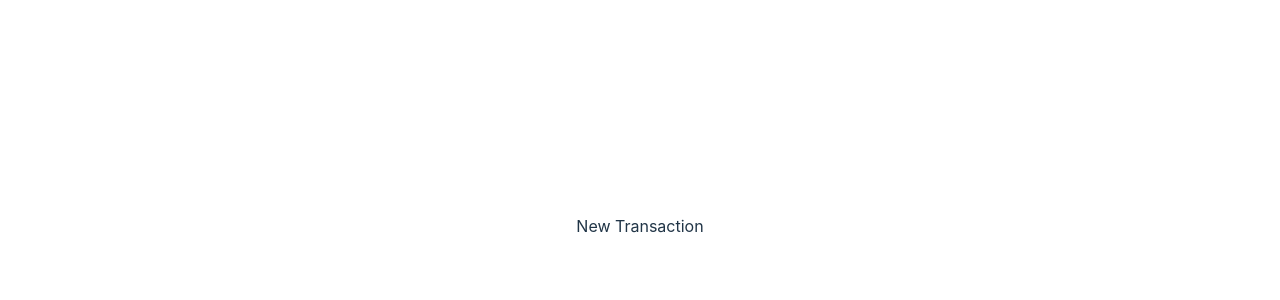
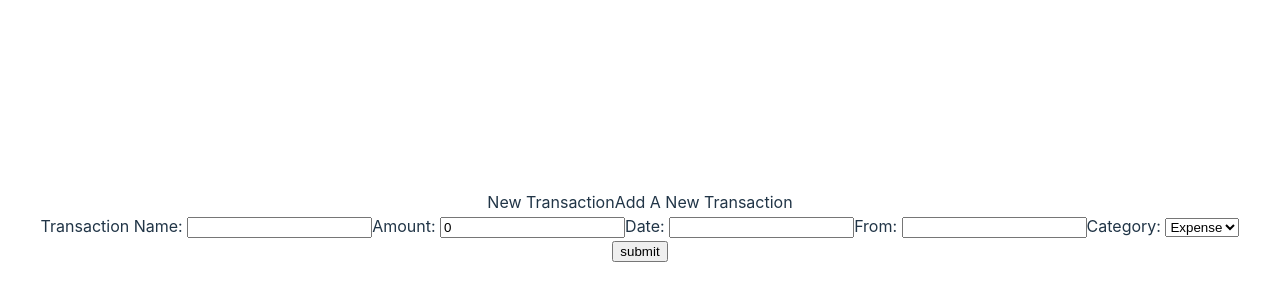
Before and after one commit to AbrahamZambranoTablante/budgtr-app-frontend, a React (Vite) app: page /transactions/new in a window 1280 px wide. Shown: the part 174-474 px from the top of the page. Built offline with nearby package versions, Linux system fonts and the light colour scheme; no server answers.

Commit message:
1. functionality for create a new transaction 2. create a form for input the new transaction info

```diff
--- a/src/App.jsx
+++ b/src/App.jsx
@@ -6,7 +6,7 @@ import Show from "./Pages/Show";
 import Edit from "./Pages/Edit";
 import New from "./Pages/New";
 import NotFound from "./Pages/NotFound";
-import UnsuccessfulFetch from "./Pages/UnsuccessfulFetch";
+
 
 function App() {
 
@@ -19,7 +19,6 @@ function App() {
           <Route path='/transactions/:id' element={ <Show /> } />
           <Route path='/transactions/:id/edit' element={ <Edit /> } />
           <Route path='/transactions/new' element={ <New /> } />
-          <Route path='/unsuccessful-fetch' element={ <UnsuccessfulFetch />} />
           <Route path='*' element={ <NotFound /> } />
         </Routes>
       </Router>
--- /dev/null
+++ b/src/Components/NewTransactionForm.jsx
@@ -0,0 +1,67 @@
+import { useState } from "react";
+import { useNavigate } from "react-router-dom";
+
+export default function NewTransactionForm () {
+
+    const navigate = useNavigate();
+    const API = import.meta.env.VITE_API_URL;
+    const [newTransaction, setNewTransaction] = useState({
+        transactionName: "",
+        amount: 0,
+        date: "",
+        from: "",
+        category: ""
+    });
+
+    function handleTextChange (e) {
+        setNewTransaction({...newTransaction, [e.target.id]: e.target.value});
+    }
+
+    function createTransaction () {
+        fetch(`${API}/transactions`, {
+            method: "POST",
+            body: JSON.stringify(newTransaction),
+            headers: {
+                "Content-Type": "application/json"
+            }
+        })
+        .then(() => {
+            navigate('/transactions')
+        })
+        .catch(error => console.error(error));
+    };
+
+    function handleSubtmit (e) {
+        e.preventDefault();
+        createTransaction();
+        setNewTransaction({
+            transactionName: "",
+            amount: 0,
+            date: "",
+            from: "",
+            category: ""
+        });
+    };
+
+    return(
+        <>
+            Add A New Transaction
+            <form className="" onSubmit={handleSubtmit}>
+                <label htmlFor="transactionName" className="">Transaction Name: </label>
+                <input id="transactionName" type="text" value={newTransaction.transactionName} onChange={handleTextChange} required/>
+                <label htmlFor="amount" className="">Amount: </label>
+                <input id="amount" type="number" value={newTransaction.amount} onChange={handleTextChange} required/>
+                <label htmlFor="date" className="">Date: </label>
+                <input id="date" type="text" value={newTransaction.date} onChange={handleTextChange} required/>
+                <label htmlFor="from" className="">From: </label>
+                <input id="from" type="text" value={newTransaction.from} onChange={handleTextChange} required/>
+                <label htmlFor="category" className="">Category: </label>
+                <select id="category" onChange={handleTextChange} required>
+                    <option value="Expense" >Expense</option>
+                    <option value="Income" >Income</option>
+                </select>
+                <input type='submit' value="submit"/>
+            </form>
+        </>
+    );
+};
--- a/src/Components/TransactionDetails.jsx
+++ b/src/Components/TransactionDetails.jsx
@@ -1,4 +1,4 @@
-import { useParams, useNavigate } from "react-router-dom";
+import { useParams, useNavigate, Link } from "react-router-dom";
 import { useState, useEffect } from "react";
 
 export default function TransactionDetails () {
@@ -13,7 +13,7 @@ export default function TransactionDetails () {
         .then(res => res.json())
         .then(resJSON => setTransaction(resJSON))
         .catch(() =>{
-            navigate("/unsuccessfull-fetch");
+            navigate("/not-found");
         })
     }, [id, navigate]);
 
@@ -21,12 +21,14 @@ export default function TransactionDetails () {
 
     return(
         <>
-            <p className="">PURCHASE: {transactionName}</p>
+            <p className="">DETAIL: {transactionName}</p>
             <p className="">FROM: {from}</p>
             <p className="">AMOUNT: ${amount}</p>
             <p className="">DATE: {date}</p>
             <p className="">CATEGORY: {category}</p>
-            <p className="">ID: {id}</p>
+            <p className="">TRANSACTION ID: {id}</p>
+            <Link><button>EDIT</button></Link>
+            <button>DELETE</button>
         </>
     );
 };
--- a/src/Pages/Index.jsx
+++ b/src/Pages/Index.jsx
@@ -15,7 +15,7 @@ export default function Index () {
         .then(res => res.json())
         .then(resJSON => setTransactions(resJSON))
         .catch(() => {
-            navigate("/unsuccessful-fetch")
+            navigate("/not-found")
         });
     }, [navigate]);
 
--- a/src/Pages/New.jsx
+++ b/src/Pages/New.jsx
@@ -1,8 +1,9 @@
-
+import NewTransactionForm from "../Components/NewTransactionForm";
 export default function New () {
     return(
         <>
         New Transaction
+        <NewTransactionForm />
         </>
     );
 };
--- a/src/Pages/UnsuccessfulFetch.jsx
+++ /dev/null
@@ -1,8 +0,0 @@
-
-export default function UnsuccessfulFetch () {
-    return(
-        <>
-        <h1>Bad Request 400: Unsuccessful Fetch</h1>
-        </>
-    );
-};
```
